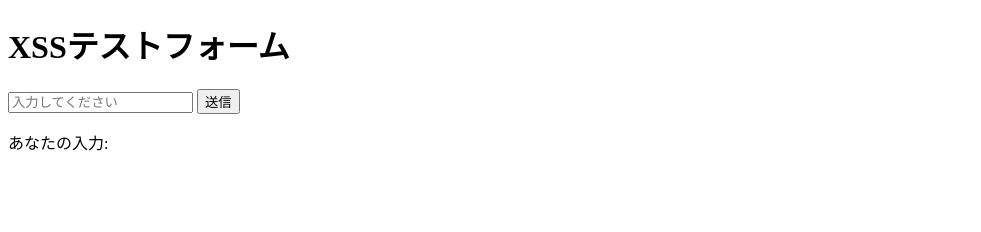
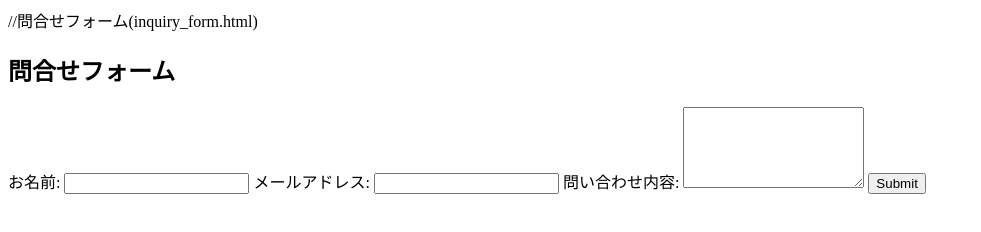
Before and after one commit to shutarokawamoto/test, a plain HTML site: page index.html in a window 1280 px wide. Shown: the whole page, without its empty margins (0-981 px from the left). Drawn offline with Linux system fonts and the light colour scheme.

Commit message:
Update index.html

```diff
--- a/index.html
+++ b/index.html
@@ -1,22 +1,27 @@
-<!-- xss_test.html -->
+//問合せフォーム(inquiry_form.html)
 <!DOCTYPE html>
-<html lang="ja">
+<html>
 <head>
-<meta charset="UTF-8">
-<title>XSSテスト</title>
+  <meta charset="UTF-8">
+  <title>Inquiry Form</title>
+  <link rel="stylesheet" type="text/css" href="styles.css">
 </head>
 <body>
-<h1>XSSテストフォーム</h1>
-<form method="GET" action="">
-<input type="text" name="input" placeholder="入力してください">
-<input type="submit" value="送信">
-</form>
-<p>あなたの入力: </p>
-<div id="output"></div>
-<script>
-  const params = new URLSearchParams(window.location.search);
-  const userInput = params.get("input");
-  document.getElementById("output").innerHTML = userInput; // XSSの元
-</script>
+  <div class="container">
+    <h2>問合せフォーム</h2>
+    <form action="confirmation.php" method="POST">
+      <label for="name">お名前:</label>
+      <input type="text" id="name" name="name" required>
+
+      <label for="email">メールアドレス:</label>
+      <input type="text" id="email" name="email" required>
+
+      <label for="message">問い合わせ内容:</label>
+      <textarea id="message" name="message" rows="5" required></textarea>
+
+      <input type="submit" value="Submit">
+    </form>
+  </div>
+  </body>
 </body>
 </html>
```
